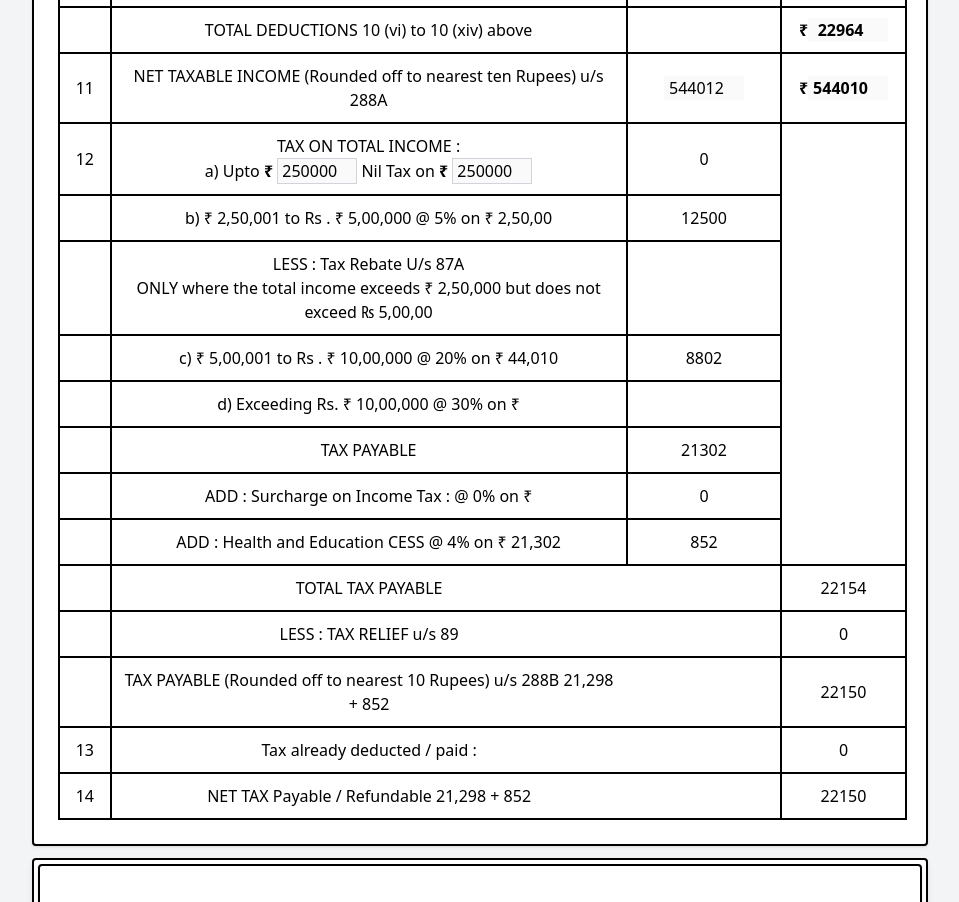
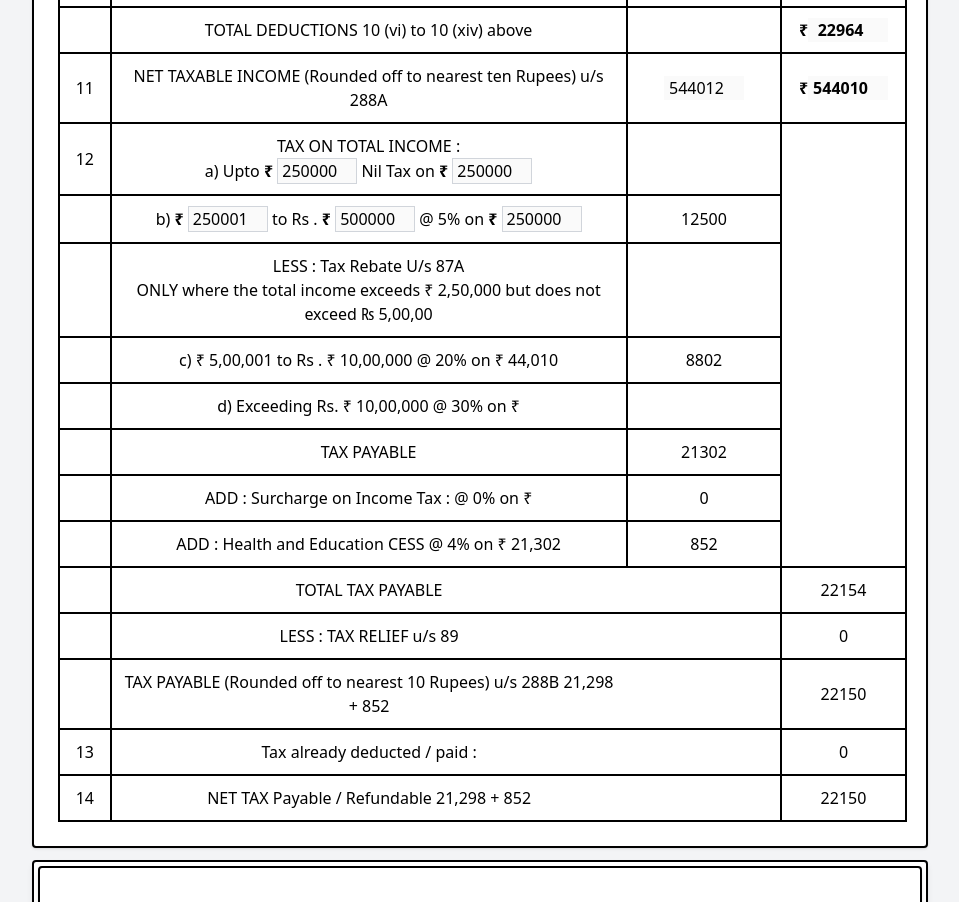
Before and after one commit to zoro-diablo/Financial_Statements, a React (Vite) app: page / in a window 1280 px wide. Shown: the part 3020-3922 px from the top of the page, without its empty margins (160-1119 px from the left). Built offline with nearby package versions, Linux system fonts and the light colour scheme.

Commit message:
Update tax calculation logic in GrossSalary component

```diff
--- a/src/components/It/GrossSalary.jsx
+++ b/src/components/It/GrossSalary.jsx
@@ -1048,13 +1048,31 @@ const GrossSalary = () => {
               disabled
             />
           </td>
-          <td className='crAmount5 td1 border-2 border-black'>0</td>
+          <td className='crAmount5 td1 border-2 border-black'></td>
           <td className='td1 border-black'></td>
         </tr>
         <tr>
           <td className='td1 border-2 border-black'></td>
           <td className='td1 border-2 border-black'>
-            b) ₹ 2,50,001 to Rs . ₹ 5,00,000 @ 5% on ₹ 2,50,00
+            b) <span className='font-bold'>₹</span>{' '}
+            <input
+              type='number'
+              className='border-1 w-20 border border-gray-300 text-center'
+              value={data.taxOnTotalIncome.plusOne}
+              disabled
+            />{' '} to Rs . <span className='font-bold'>₹</span>{' '}
+            <input
+              type='number'
+              className='border-1 w-20 border border-gray-300 text-center'
+              value={data.taxOnTotalIncome.value}
+              disabled
+            />{' '} @ 5% on <span className='font-bold'>₹</span>{' '}
+            <input
+              type='number'
+              className='border-1 w-20 border border-gray-300 text-center'
+              value={data.taxOnTotalIncome.minValue}
+              disabled
+            />{' '}
           </td>
           <td className='crAmount5 td1 border-2 border-black'>12500</td>
         </tr>
```
